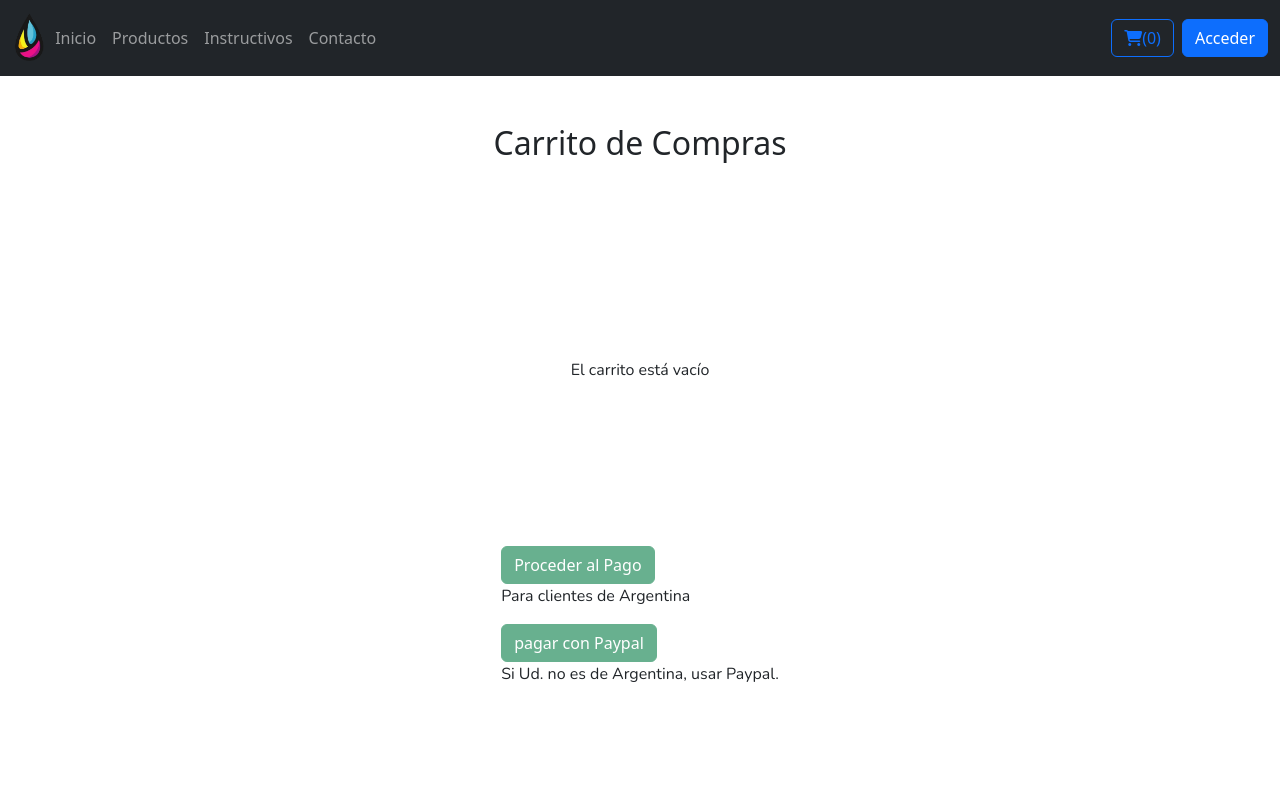
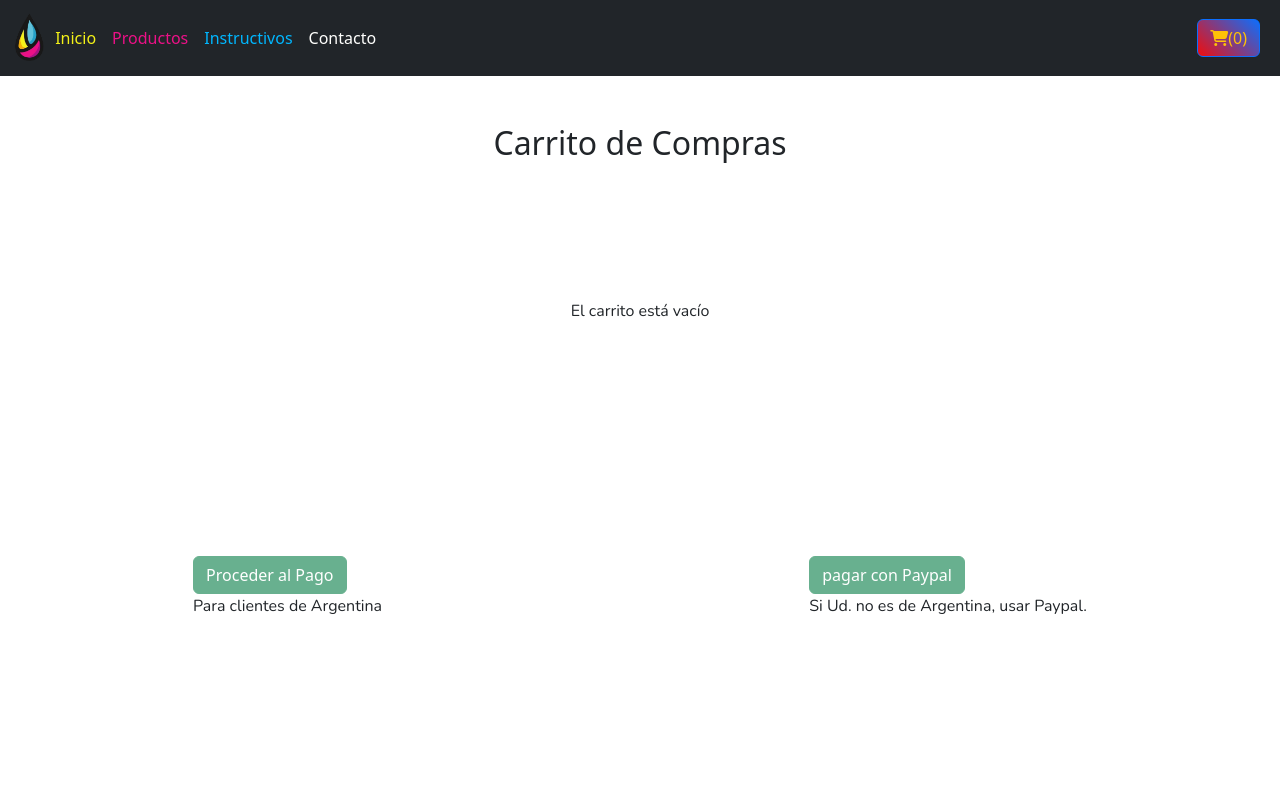
Before and after one commit to juan25258/pagina-ecoprint-REACT-VITE, a React (Vite) app in the folder Frontend_Ecoprint/app_ecoprint/: page /Cart in a window 1280 px wide. Shown: the top 800 px of the page. Built offline with nearby package versions, Linux system fonts and the light colour scheme.

Commit message:
mejorando diseño

```diff
--- a/Frontend_Ecoprint/app_ecoprint/src/components/Cart/cart.css
+++ b/Frontend_Ecoprint/app_ecoprint/src/components/Cart/cart.css
@@ -30,3 +30,29 @@ ul {
 h2 {
   text-align: center;
 }
+
+.itemsCart{
+
+    display: flex;
+    flex: wrap;
+    @media (width <= 540px) {
+      display: contents;
+    }
+}
+
+.buttonsPay {
+  display: flex
+;
+    margin: 5%;
+    padding: 5%;
+    gap: 5rem;
+    width: 100vw;
+    justify-content: space-around;
+    @media (width <= 520px){
+      display: contents;
+    }
+}
+
+div.buttonMercadopago{
+  width: 278px;
+}
--- a/Frontend_Ecoprint/app_ecoprint/src/components/Cart/cart.jsx
+++ b/Frontend_Ecoprint/app_ecoprint/src/components/Cart/cart.jsx
@@ -123,7 +123,7 @@ const Cart = () => {
           <p>El carrito está vacío</p>
         ) : (
           <>
-            <div className="d-flex justify-content-around">
+            <div className="itemsCart">
               <ul>
                 {cart.map((item, index) => (
                   <li
@@ -179,8 +179,8 @@ const Cart = () => {
           </>
         )}
         {/* Botón "Proceder al Pago" */}
-        <div>
-          <div>
+        <div className="buttonsPay">
+          <div className="buttonMercadopago">
             <button
               type="button"
               className="btn btn-success"
@@ -191,7 +191,7 @@ const Cart = () => {
             </button>
             <p>Para clientes de Argentina</p>
           </div>
-          <div>
+          <div className="buttonPaypal">
             <button
               type="button"
               className="btn btn-success"
--- /dev/null
+++ b/Frontend_Ecoprint/app_ecoprint/src/components/Header/header.css
@@ -0,0 +1,20 @@
+.buttonCart{
+    color: #ffc107;
+    background: linear-gradient(45deg, #f00d0d, #0d6efd)
+}
+
+.buttonStart{
+    color: #f3f118;
+}
+
+.buttonProducts{
+    color: #ec1187;
+}
+
+.buttonInstructions{
+    color:rgb(0, 183, 255)
+}
+
+.buttonContact{
+    color: #fffffd;
+}
--- a/Frontend_Ecoprint/app_ecoprint/src/components/Header/header.jsx
+++ b/Frontend_Ecoprint/app_ecoprint/src/components/Header/header.jsx
@@ -2,6 +2,7 @@
 import React from "react";
 import { Link as LinkHeader } from "react-router-dom";
 import { useCart } from "../../cartContext.jsx";
+import "./header.css"
 
 export default function Header() {
   const { cart } = useCart();
@@ -28,22 +29,22 @@ export default function Header() {
           <div className="collapse navbar-collapse" id="navbarNav">
             <ul className="navbar-nav">
               <li className="nav-item">
-                <LinkHeader className="nav-link" to="/">
+                <LinkHeader className="buttonStart nav-link" to="/">
                   Inicio
                 </LinkHeader>
               </li>
               <li className="nav-item">
-                <LinkHeader className="nav-link" to="/Productos">
+                <LinkHeader className="buttonProducts nav-link" to="/Productos">
                   Productos
                 </LinkHeader>
               </li>
               <li className="nav-item">
-                <LinkHeader className="nav-link" to="/Instructivos">
+                <LinkHeader className="buttonInstructions nav-link" to="/Instructivos">
                   Instructivos
                 </LinkHeader>
               </li>
               <li className="nav-item">
-                <LinkHeader className="nav-link" to={"/Contacto"}>
+                <LinkHeader className="buttonContact nav-link" to={"/Contacto"}>
                   Contacto
                 </LinkHeader>
               </li>
@@ -53,11 +54,11 @@ export default function Header() {
           {/* Botones de registro y acceso */}
           <div className="d-flex">
             <LinkHeader to={"/cart"}>
-              <button className="btn btn-outline-primary me-2">
+              <button className="buttonCart btn btn-outline-primary me-2">
                 <i class="fa-solid fa-cart-shopping"></i>({cart.length})
               </button>
             </LinkHeader>
-            <button className="btn btn-primary">Acceder</button>
+
           </div>
         </div>
       </nav>
```
